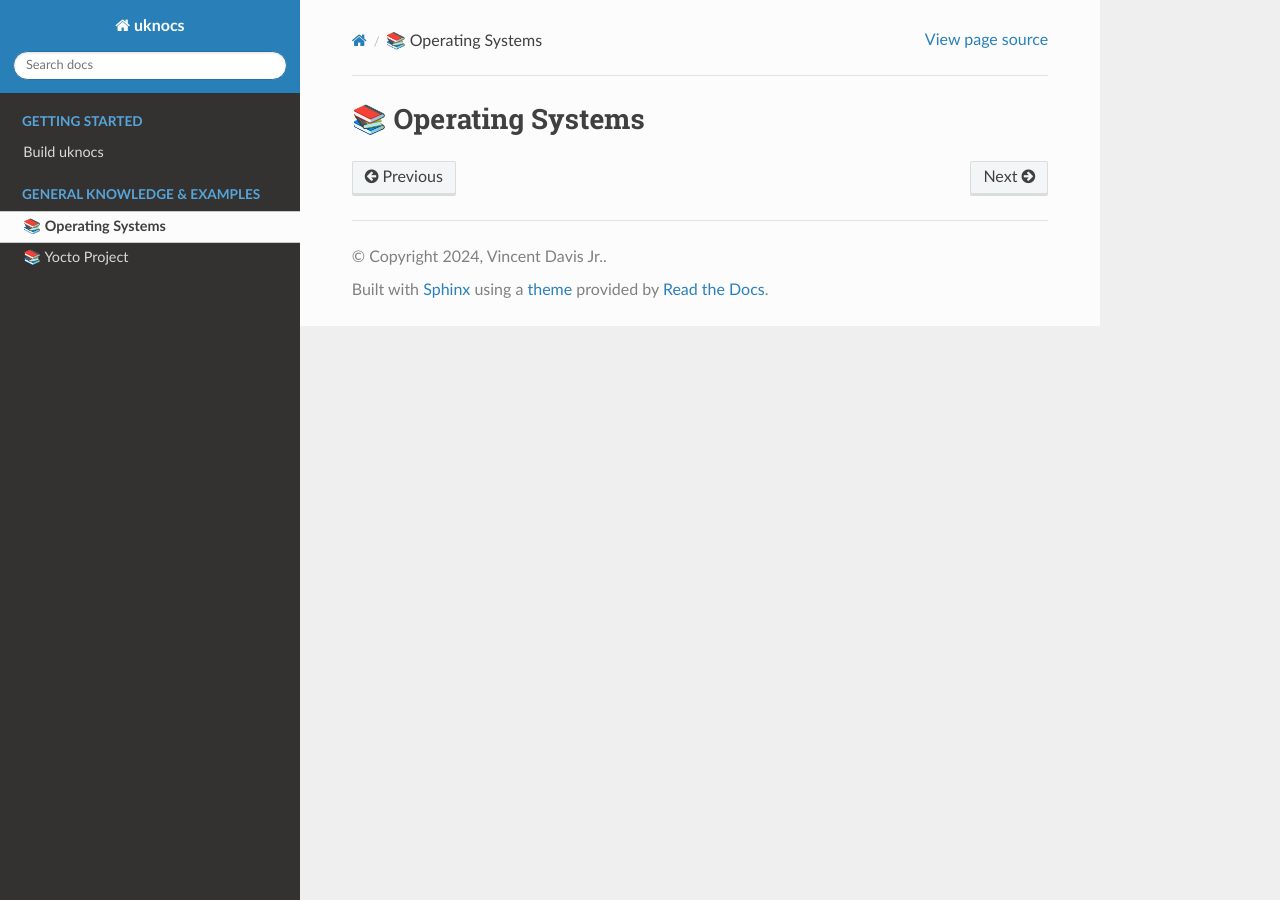
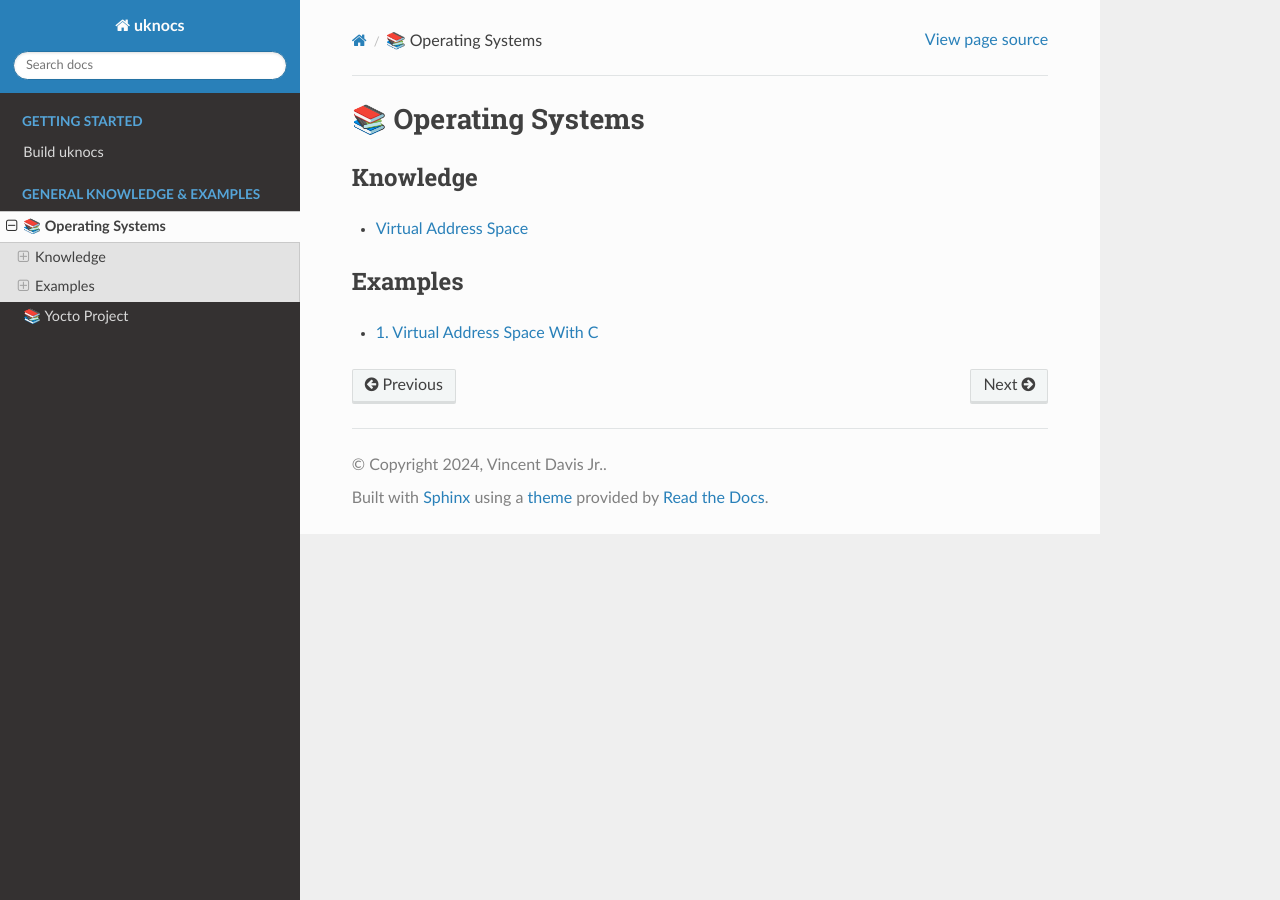
Before and after one commit to under-view/uknocs, a Sphinx documentation site: the page built from docs/operating-systems.rst, in a window 1280 px wide. Built offline with Sphinx 7.4.7 and the Read the Docs theme 2.0.0, drawn with Linux system fonts in a browser that asks for light colours; formulas are drawn with MathJax 3.

Commit message:
add initial OS section rst files
Signed-off-by: Vincent Davis Jr <vince@underview.tech>

```diff
--- a/docs/operating-systems.rst
+++ b/docs/operating-systems.rst
@@ -1,10 +1,19 @@
 📚 Operating Systems
 ====================
 
-.. toctree::
-	:maxdepth: 3
-	:caption: Knowledge
+Knowledge
+~~~~~~~~~
 
 .. toctree::
-	:maxdepth: 3
-	:caption: Examples
+	:maxdepth: 1
+
+	operating-systems/knowledge/virtual-address-space
+
+Examples
+~~~~~~~~
+
+.. toctree::
+	:numbered:
+	:maxdepth: 1
+
+	operating-systems/examples/vas-with-c
--- /dev/null
+++ b/docs/operating-systems/examples/vas-with-c.rst
@@ -0,0 +1,2 @@
+Virtual Address Space With C
+~~~~~~~~~~~~~~~~~~~~~~~~~~~~
--- /dev/null
+++ b/docs/operating-systems/knowledge/virtual-address-space.rst
@@ -0,0 +1,2 @@
+Virtual Address Space
+~~~~~~~~~~~~~~~~~~~~~
```
Also changed, not shown: 1 other file.
